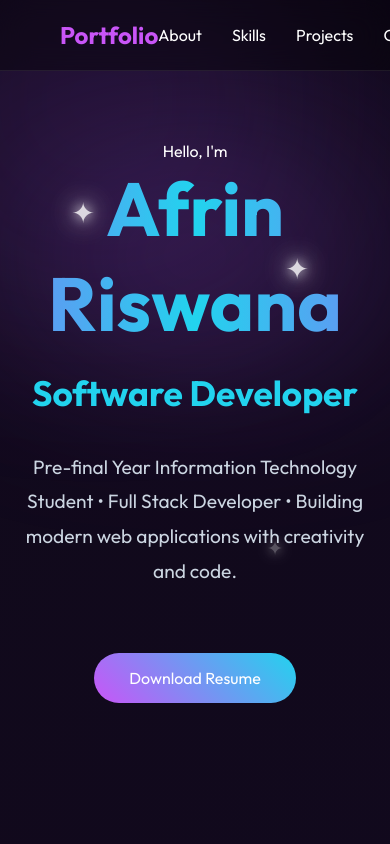
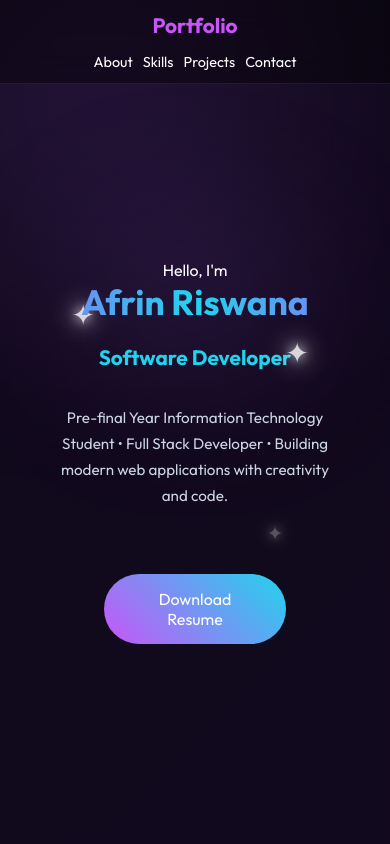
Before and after one commit to Afrinriswana12/Personalportfolio, a plain HTML site: page frontend/index.html in a window 390 px wide. Shown: the top 844 px of the page. Drawn offline with Linux system fonts and the light colour scheme; no server answers.

Commit message:
Made website responsive

```diff
--- a/frontend/index.html
+++ b/frontend/index.html
@@ -2,8 +2,8 @@
 <html lang="en">
 <head>
     <meta charset="UTF-8">
+    <title>Afrin Rizwana | Full Stack Developer</title>
     <meta name="viewport" content="width=device-width, initial-scale=1.0">
-    <title>My Portfolio</title>
     <link rel="stylesheet" href="style.css">
     <link href="https://fonts.googleapis.com/css2?family=Outfit:wght@300;400;500;600;700&display=swap" rel="stylesheet">
 </head>
--- a/frontend/style.css
+++ b/frontend/style.css
@@ -124,8 +124,8 @@ nav a:hover{
     color:var(--cyan);
 }
 
-section{
-    padding:120px 80px;
+section {
+    padding: 100px 20px;
 }
 
 section h2{
@@ -232,12 +232,9 @@ section h2{
 }
 
 #project-container{
-
     display:grid;
-
     grid-template-columns:
-    repeat(auto-fit,minmax(320px,1fr));
-
+    repeat(auto-fit,minmax(280px,1fr));
     gap:25px;
 }
 
@@ -604,3 +601,243 @@ footer{
 
     margin-right:10px;
 }
+@media (max-width: 768px) {
+
+    nav {
+        padding: 15px 20px;
+        flex-direction: column;
+        gap: 15px;
+    }
+
+    nav ul {
+        gap: 15px;
+        flex-wrap: wrap;
+        justify-content: center;
+    }
+
+}
+@media (max-width: 768px) {
+
+    .hero-name {
+        font-size: 2.5rem;
+    }
+
+    #typing {
+        font-size: 1.5rem;
+    }
+
+    .hero-desc {
+        font-size: 1rem;
+        padding: 0 20px;
+    }
+
+    .hero-buttons {
+        flex-direction: column;
+        align-items: center;
+    }
+
+}
+img{
+    max-width:100%;
+    height:auto;
+}
+@media (max-width:480px){
+
+    .hero-name{
+        font-size:2rem;
+    }
+
+    section h2{
+        font-size:2rem;
+    }
+
+    .skill-card{
+        width:100%;
+    }
+
+    .project-card{
+        padding:20px;
+    }
+
+}
+@media (max-width:768px){
+
+    .hero-name::after{
+        width:250px;
+        height:150px;
+    }
+
+}
+/* =========================
+   RESPONSIVE DESIGN
+   ========================= */
+
+/* Tablets */
+@media screen and (max-width: 768px){
+
+    nav{
+        padding:15px 20px;
+        flex-direction:column;
+        gap:15px;
+    }
+
+    nav ul{
+        gap:15px;
+        flex-wrap:wrap;
+        justify-content:center;
+    }
+
+    nav h2{
+        font-size:1.5rem;
+    }
+
+    .hero{
+        min-height:100vh;
+        padding:100px 20px 40px;
+    }
+
+    .hero-name{
+        font-size:3rem;
+    }
+
+    #typing{
+        font-size:1.6rem;
+    }
+
+    .hero-desc{
+        font-size:1rem;
+        max-width:90%;
+        padding:0 10px;
+    }
+
+    .hero-buttons{
+        flex-direction:column;
+        align-items:center;
+    }
+
+    .hero-name::after{
+        width:300px;
+        height:180px;
+    }
+
+    section{
+        padding:80px 20px;
+    }
+
+    section h2{
+        font-size:2rem;
+    }
+
+    .project-card img{
+        height:200px;
+    }
+
+    .skills-container{
+        justify-content:center;
+    }
+}
+
+/* Mobile Phones */
+@media screen and (max-width: 480px){
+
+    nav{
+        padding:12px;
+    }
+
+    nav ul{
+        gap:10px;
+        font-size:0.9rem;
+    }
+
+    nav h2{
+        font-size:1.3rem;
+    }
+
+    .hero-name{
+        font-size:2.2rem;
+    }
+
+    #typing{
+        font-size:1.3rem;
+    }
+
+    .hero-desc{
+        font-size:0.95rem;
+        line-height:1.7;
+    }
+
+    .hero-name::after{
+        width:220px;
+        height:130px;
+    }
+
+    section h2{
+        font-size:1.8rem;
+    }
+
+    #project-container{
+        grid-template-columns:1fr;
+    }
+
+    .project-card{
+        padding:20px;
+    }
+
+    .project-card img{
+        height:180px;
+    }
+
+    .skill-card{
+        width:90%;
+    }
+
+    .skills-container{
+        flex-direction:column;
+        align-items:center;
+    }
+
+    .resume-btn{
+        width:90%;
+        text-align:center;
+    }
+
+    footer{
+        font-size:0.8rem;
+        padding:20px;
+    }
+}
+
+/* Very Small Devices */
+@media screen and (max-width: 320px){
+
+    .hero-name{
+        font-size:1.8rem;
+    }
+
+    #typing{
+        font-size:1.1rem;
+    }
+
+    nav ul{
+        font-size:0.8rem;
+        gap:8px;
+    }
+
+    .project-card img{
+        height:150px;
+    }
+}
+
+/* Prevent Overflow */
+img{
+    max-width:100%;
+    height:auto;
+}
+
+html,body{
+    overflow-x:hidden;
+}
+
+p,h1,h2,h3,a{
+    word-wrap:break-word;
+}
```
